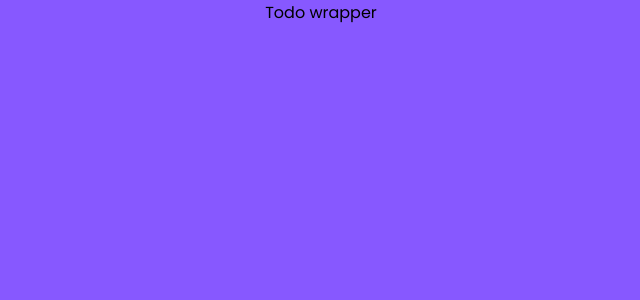
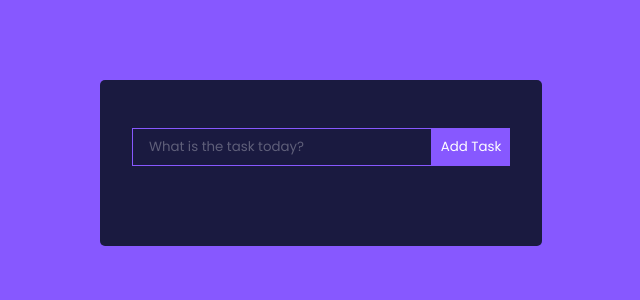
Before and after one commit to Stiliyanss/TODO-List, a React (Vite) app: page / in a window 1280 px wide. Shown: the top 300 px of the page, without its empty margins (319-959 px from the left). Built offline with nearby package versions, Linux system fonts and the light colour scheme.

Commit message:
adding input and button to the form and also useState for the value

```diff
--- a/src/components/TodoForm.jsx
+++ b/src/components/TodoForm.jsx
@@ -1,6 +1,20 @@
+import { useState } from "react"
+
 export default function TodoForm(){
+
+  const [value, setValue] = useState("");
+  function handleSubmit(e){
+    e.preventDefault();
+    console.log(value);
+
+  }
   return (
     <>
+    <form className="TodoForm" onSubmit={handleSubmit}>
+      <input type="text" className="todo-input"
+       placeholder="What is the task today?" onChange={(e)=>setValue(e.target.value)}/>
+       <button type="submit" className="todo-btn">Add Task</button>
+    </form>
     </>
   )
 }
--- a/src/components/TodoWrapper.jsx
+++ b/src/components/TodoWrapper.jsx
@@ -1,7 +1,11 @@
+import TodoForm from "./TodoForm";
+
 export default function TodoWrapper(){
   return (
     <>
-    <div>Todo wrapper</div>
+    <div className="TodoWrapper">
+    <TodoForm/>
+    </div>
     </>
   )
 }
```
